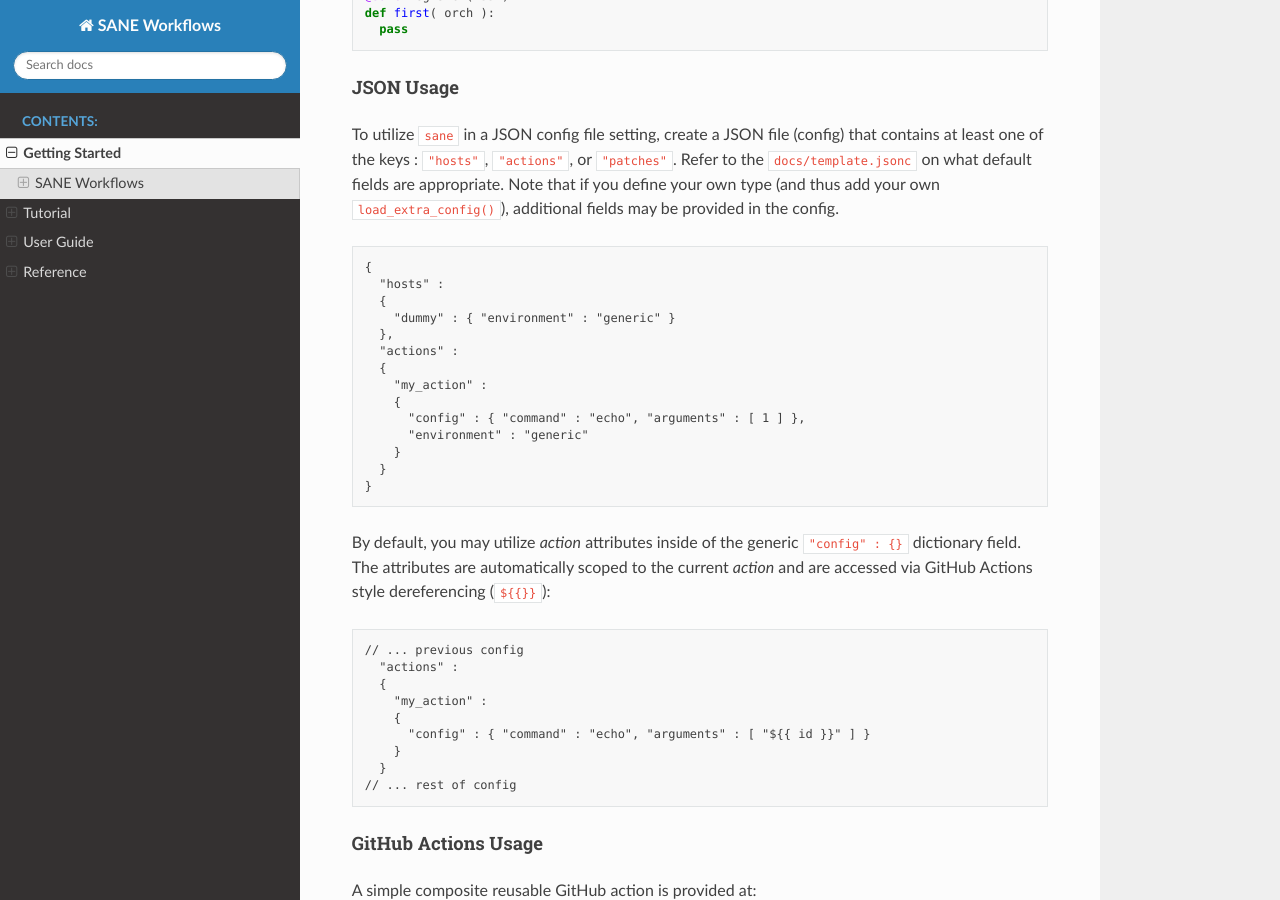
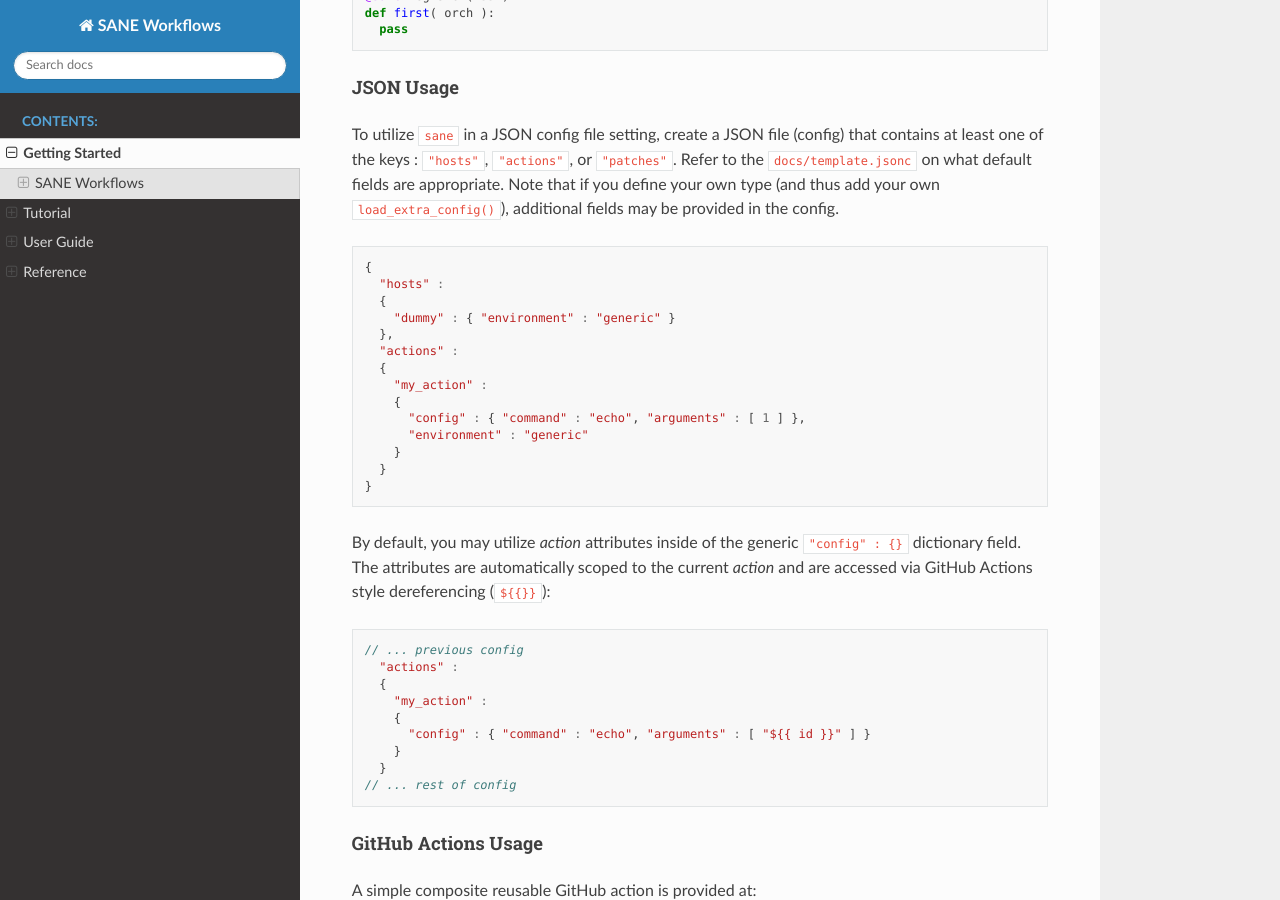
Before and after one commit to islas/sane_workflows, a Sphinx documentation site: the page built from docs/source/start/index.rst, in a window 1280 px wide and 900 px high, scrolled down 3321 px. Built offline with Sphinx 7.4.7 and the Read the Docs theme 3.1.0, drawn with Linux system fonts in a browser that asks for light colours; the version number is read from the project's files by our own code; part of the change alters nothing that is shown.

```diff
--- a/docs/source/conf.py
+++ b/docs/source/conf.py
@@ -9,6 +9,8 @@ import sys
 import subprocess
 
 from sphinx_pyproject import SphinxConfig
+from sphinx.highlighting import lexers
+from pygments.lexers.web import JavascriptLexer
 
 
 filepath = os.path.dirname( os.path.abspath( __file__ ) )
@@ -26,6 +28,9 @@ author = "islas"
 release = version
 
 nitpicky = False
+
+# Map 'jsonc' to use JavaScript highlighting for better comment support
+lexers['jsonc'] = JavascriptLexer()
 
 # -- General configuration ---------------------------------------------------
 # https://www.sphinx-doc.org/en/master/usage/configuration.html#general-configuration
```
